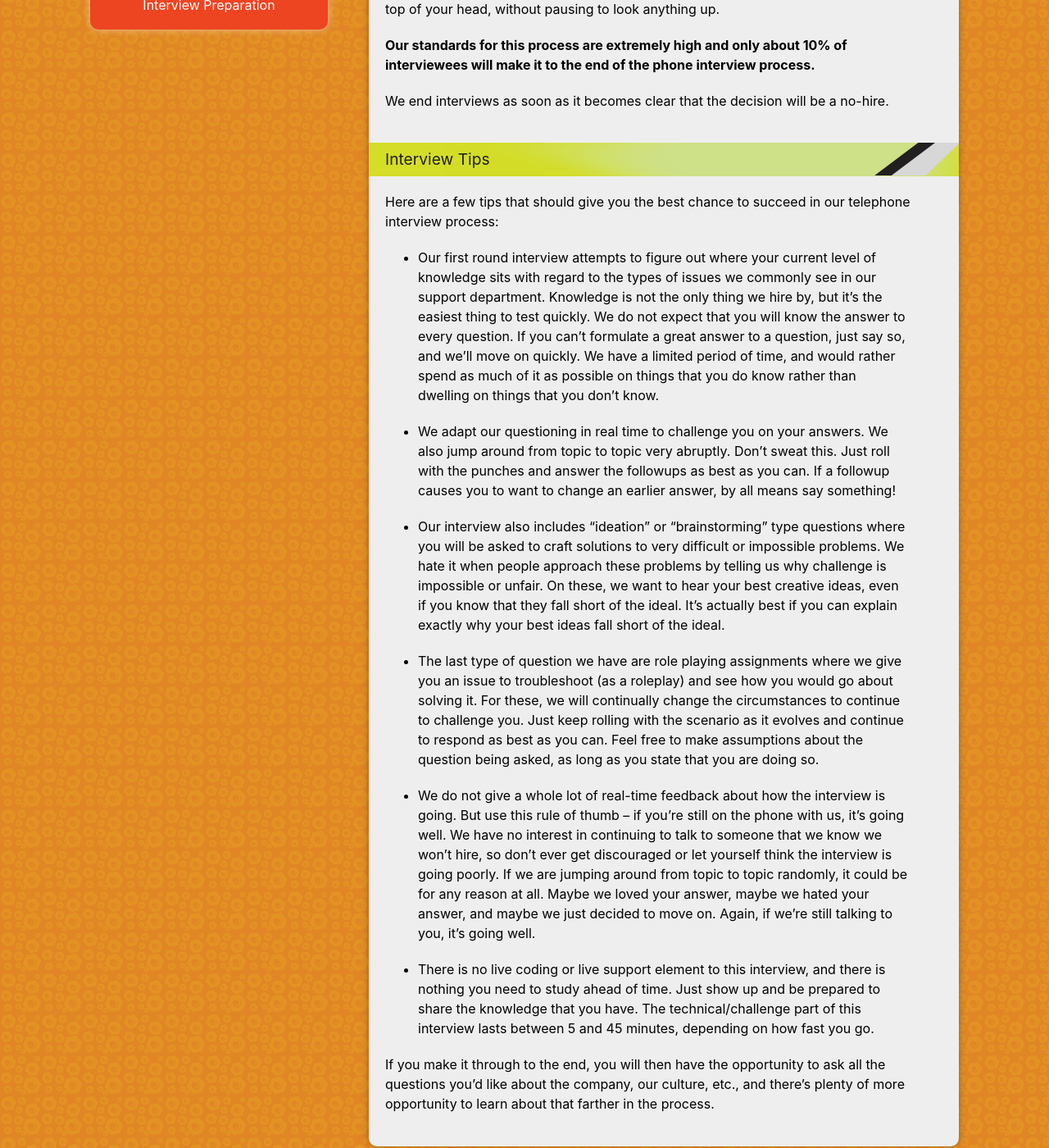
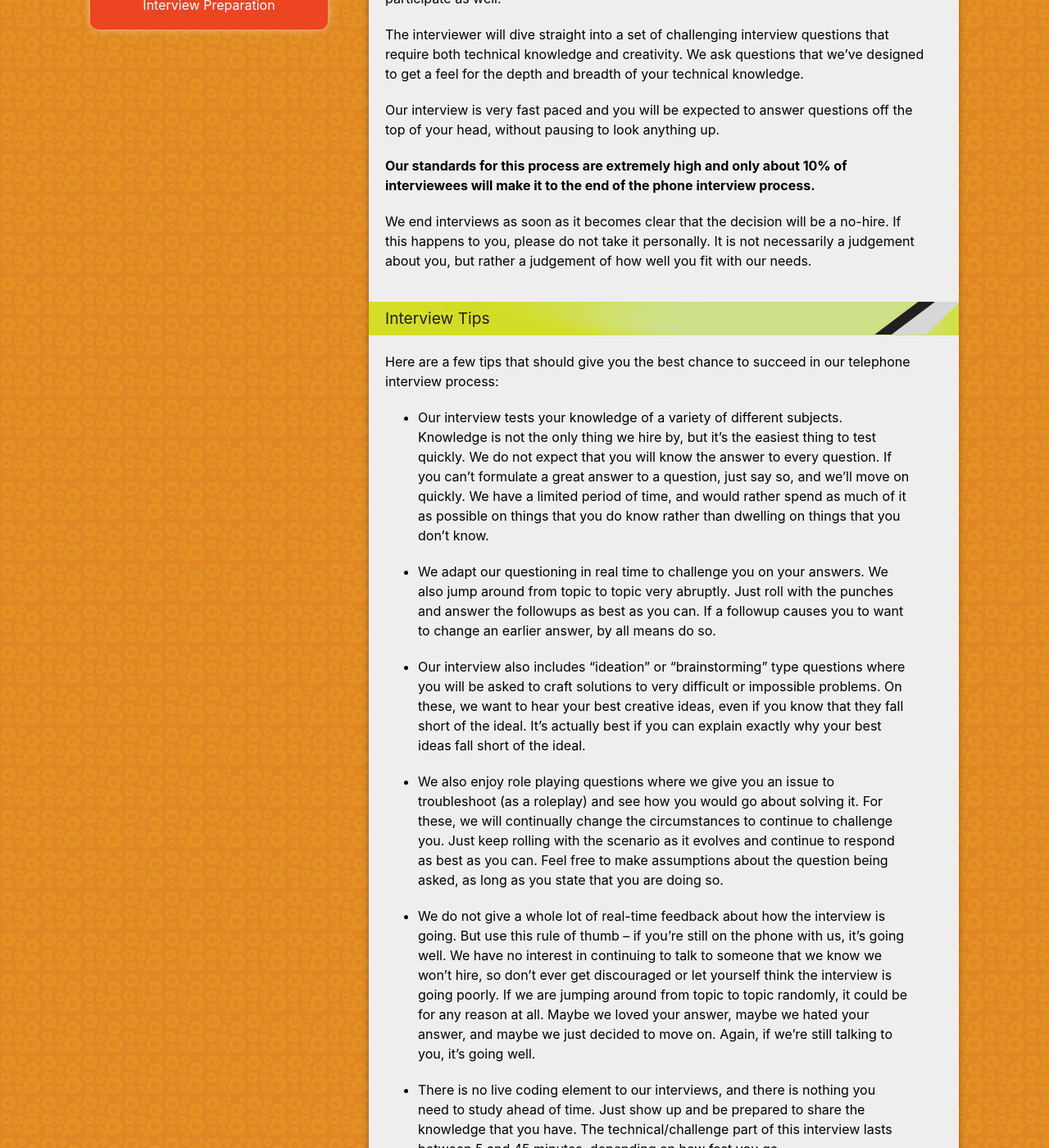
Before and after one commit to edelstone/actionverb.com, a Jekyll site: the page built from interview-prep.md, in a window 1280 px wide and 1400 px high, scrolled down 714 px. Shown: the whole window at 82% size. Built offline with Jekyll 4.4.1, drawn with Linux system fonts in a browser that asks for light colours; some of the changed text lies outside the part shown.

Commit message:
More text

```diff
--- a/interview-prep.md
+++ b/interview-prep.md
@@ -35,7 +42,9 @@ questions off the top of your head, without pausing to look anything up.
 interviewees will make it to the end of the phone interview process.**
 
 We end interviews as soon as it becomes clear that the decision will be
-a no-hire.
+a no-hire.  If this happens to you, please do not take it personally.
+It is not necessarily a judgement about you, but rather a judgement of
+how well you fit with our needs.
 
 
 ## Interview Tips
@@ -43,18 +52,23 @@ a no-hire.
 Here are a few tips that should give you the best chance to succeed in
 our telephone interview process:
 
- * Our first round interview attempts to figure out where your current level of knowledge sits with regard to the types of issues we commonly see in our support department. Knowledge is not the only thing we hire by, but it's the easiest thing to test quickly. We do not expect that you will know the answer to every question. If you can't formulate a great answer to a question, just say so, and we'll move on quickly. We have a limited period of time, and would rather spend as much of it as possible on things that you do know rather than dwelling on things that you don't know.
+ * Our interview tests your knowledge of a variety of different subjects. Knowledge is not the only thing we hire by, but it's the easiest thing to test quickly. We do not expect that you will know the answer to every question. If you can't formulate a great answer to a question, just say so, and we'll move on quickly. We have a limited period of time, and would rather spend as much of it as possible on things that you do know rather than dwelling on things that you don't know.
 
- * We adapt our questioning in real time to challenge you on your answers. We also jump around from topic to topic very abruptly. Don't sweat this.  Just roll with the punches and answer the followups as best as you can.  If a followup causes you to want to change an earlier answer, by all means say something!
+ * We adapt our questioning in real time to challenge you on your answers. We also jump around from topic to topic very abruptly. Just roll with the punches and answer the followups as best as you can.  If a followup causes you to want to change an earlier answer, by all means do so.
 
- * Our interview also includes "ideation" or "brainstorming" type questions where you will be asked to craft solutions to very difficult or impossible problems. We hate it when people approach these problems by telling us why challenge is impossible or unfair. On these, we want to hear your best creative ideas, even if you know that they fall short of the ideal. It's actually best if you can explain exactly why your best ideas fall short of the ideal.
+ * Our interview also includes "ideation" or "brainstorming" type questions where you will be asked to craft solutions to very difficult or impossible problems. On these, we want to hear your best creative ideas, even if you know that they fall short of the ideal. It's actually best if you can explain exactly why your best ideas fall short of the ideal.
 
- * The last type of question we have are role playing assignments where we give you an issue to troubleshoot (as a roleplay) and see how you would go about solving it. For these, we will continually change the circumstances to continue to challenge you. Just keep rolling with the scenario as it evolves and continue to respond as best as you can. Feel free to make assumptions about the question being asked, as long as you state that you are doing so.
+ * We also enjoy role playing questions where we give you an issue to troubleshoot (as a roleplay) and see how you would go about solving it. For these, we will continually change the circumstances to continue to challenge you. Just keep rolling with the scenario as it evolves and continue to respond as best as you can. Feel free to make assumptions about the question being asked, as long as you state that you are doing so.
 
  * We do not give a whole lot of real-time feedback about how the interview is going. But use this rule of thumb -- if you're still on the phone with us, it's going well. We have no interest in continuing to talk to someone that we know we won't hire, so don't ever get discouraged or let yourself think the interview is going poorly. If we are jumping around from topic to topic randomly, it could be for any reason at all. Maybe we loved your answer, maybe we hated your answer, and maybe we just decided to move on. Again, if we're still talking to you, it's going well.
 
- * There is no live coding or live support element to this interview, and there is nothing you need to study ahead of time. Just show up and be prepared to share the knowledge that you have. The technical/challenge part of this interview lasts between 5 and 45 minutes, depending on how fast you go.
+ * There is no live coding element to our interviews, and there is nothing you need to study ahead of time. Just show up and be prepared to share the knowledge that you have. The technical/challenge part of this interview lasts between 5 and 45 minutes, depending on how fast you go.
 
- If you make it through to the end, you will then have the opportunity to
- ask all the questions you'd like about the company, our culture, etc.,
- and there's plenty of more opportunity to learn about that farther in the process.
+If you make it through to the end, you will then have the opportunity to
+ask all the questions you'd like about the company and our culture and
+unique way of working.
+
+In fact, if you are offered a position, you will have the opportunity to speak
+to everyone on the team before you'll have to make a decision.
+
+We look forward to speaking to you!
```
Also changed, not shown: other parts of interview-prep.md (+10 -3 lines), core-beliefs.md (+2 -0 lines), index.md (+3 -2 lines), open-book-management.md (+1 -0 lines), working-at-action-verb.md (+7 -0 lines).
